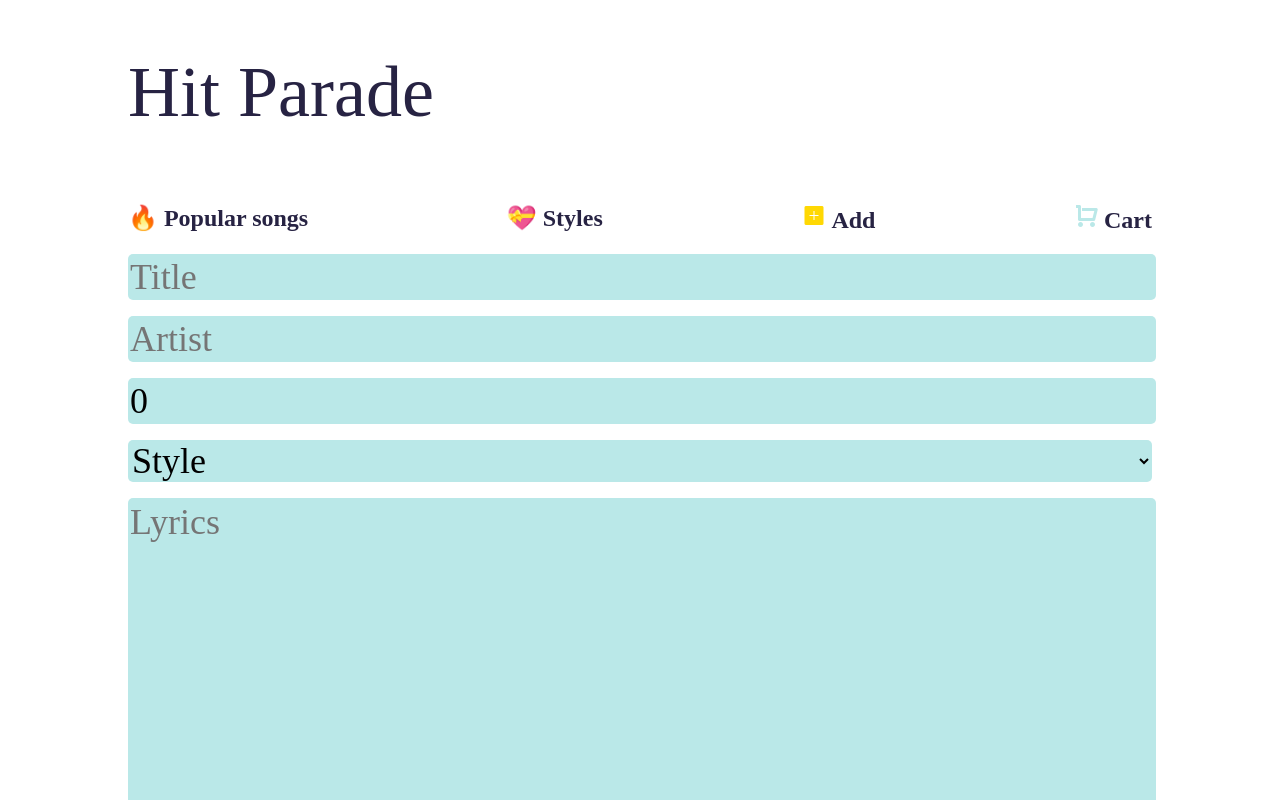
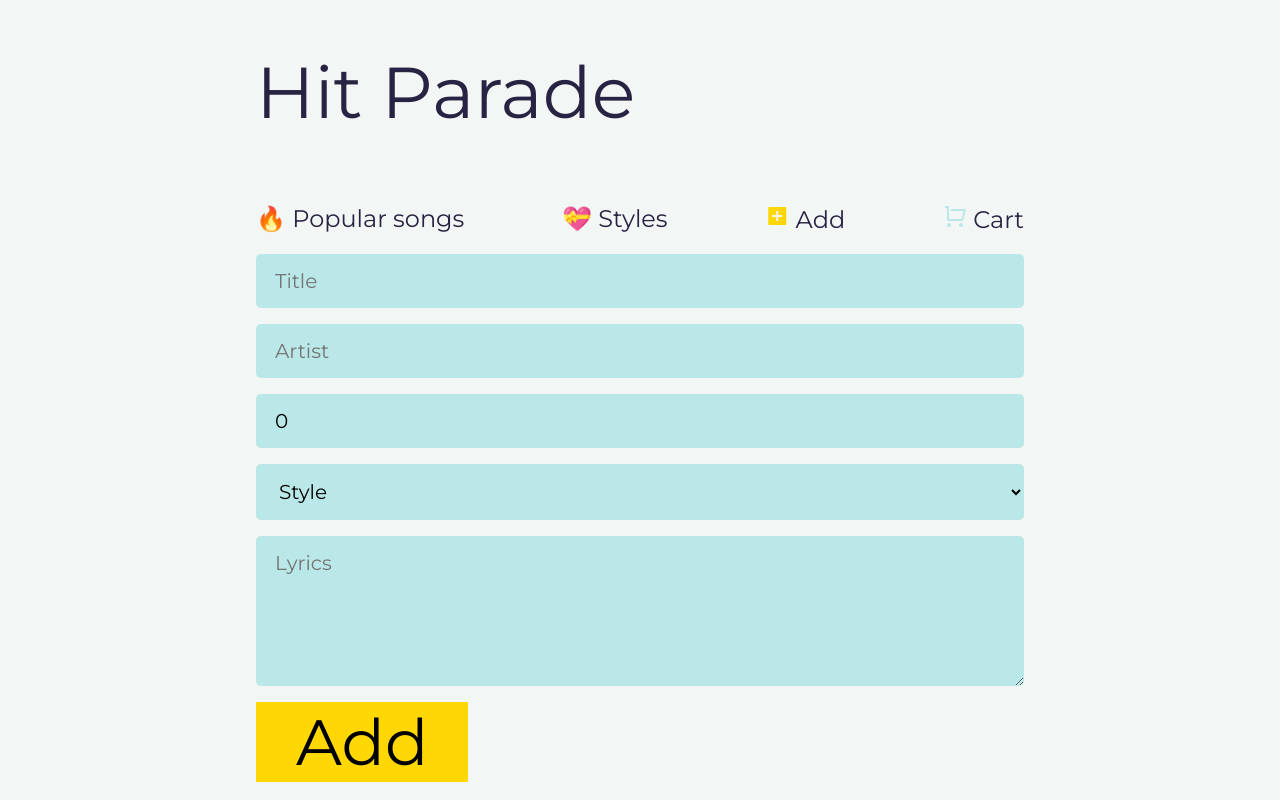
Before and after one commit to Fodilahy-mena/hit-parade-react, a React app: page /add in a window 1280 px wide. Shown: the top 800 px of the page. Built offline with nearby package versions, Linux system fonts and the light colour scheme.

Commit message:
some conversion with styles and functionalities in some components

```diff
--- a/App.js
+++ b/App.js
@@ -1,5 +1,5 @@
 import React from 'react';
-import {Switch, Route, Router} from 'react-router-dom'
+import {Switch, Route, Link} from 'react-router-dom'
 import Songs from './pages/Songs';
 import Header from './components/Header';
 import Styles from './pages/Styles'
@@ -13,7 +13,10 @@ import Add from './pages/Add';
 function App() {
     return (
         <div>
-            <h1>Hit Parade</h1>
+            <Link to="/">
+                <h1>Hit Parade</h1>
+			</Link>
+
             <Header />
 
 			<Switch>
--- a/Context.js
+++ b/Context.js
@@ -7,76 +7,43 @@ function ContextProvider(props) {
 
     const [allSongs, setAllSongs] = useState([]);
     const [cartItems, setCartItems] = useState([]);
-    ///
-    const [titleInput, setTitleInput] = useState('');
-    const [artistInput, setArtistInput] = useState('');
-    const [styleInput, setStyleInput] = useState('');
-    const [lyricsInput, setLyricsInput] = useState('');
-    const [priceInput, setPriceInput] = useState(0);
-    // const [songs, setSongs] = useState([])
 
     useEffect(() => {
+        initCartItems();
+    }, [])
+    useEffect(() => {
+        const lsAllSongs = JSON.parse(localStorage.getItem('allSongs'));
+        if(lsAllSongs) {
+            setAllSongs(lsAllSongs)
+        } else {
         setAllSongs(songsData);
+        }
     }, []);
 
-    const addNewSong = () => {
-        setAllSongs([
-            ...allSongs,
-            {
-                artist: artistInput,
-                style: styleInput,
-                id: Date.now(),
-                title: titleInput,
-                upVotes: 0,
-                downVotes: 0,
-                isFavorite: false,
-                lyrics: lyricsInput,
-                price: Number(priceInput),
-            }
-        ]);
-    };
+    useEffect(() => {
+        if(allSongs.length > 0) {
+            localStorage.setItem('allSongs', JSON.stringify(allSongs));
+        }
+
+    }, [allSongs])
+
+    function initCartItems() {
+        const lsCartItems = JSON.parse(localStorage.getItem('cartItems'));
+        if(lsCartItems) {
+            setCartItems(lsCartItems)
+        }
+    }
+
+    useEffect(() => {
+        localStorage.setItem('cartItems', JSON.stringify(cartItems));
+    }, [cartItems])
+
     function sortSong(songA, songB) {
 		const rateSongA = songA.upVotes - songA.downVotes;
 		const rateSongB = songB.upVotes - songB.downVotes;
 		return rateSongB - rateSongA;
     }
     allSongs.sort(sortSong);
-    const handleChangeTitle = (e) => {
-        e.preventDefault();
-        setTitleInput(e.target.value)
-    }
-    const handleChangeArtist = (e) => {
-        e.preventDefault();
-        setArtistInput(e.target.value)
-    }
-    const handleChangePrice = (e) => {
-        e.preventDefault();
-        setPriceInput(e.target.value)
-    }
-    const handleChangeStyle = (e) => {
-        e.preventDefault();
-        setStyleInput(e.target.value)
-    }
-    const handleChangeLyrics = (e) => {
-        e.preventDefault();
-        setLyricsInput(e.target.value)
-    }
-    const handleSubmit = (e) => {
-        e.preventDefault();
-        if(titleInput === '') return;
-        if(artistInput === '') return;
-        if(styleInput === '') return;
-        if(lyricsInput === '') return;
-        addNewSong();
-        setTitleInput('');
-        setArtistInput('');
-        setPriceInput(0);
-        setStyleInput('');
-        setLyricsInput('')
-        console.log(allSongs);
-
-    }
-    // console.log("newsongs",songs)
 
     // updating isFavorite when clicked
     function toggleFavorite(id) {
@@ -152,17 +119,8 @@ function ContextProvider(props) {
         cartItems,
         removeSongFromCart,
         boughtCart,
-        handleChangeTitle,
-        titleInput,
-        handleChangeArtist,
-        artistInput,
-        handleChangePrice,
-        priceInput,
-        handleChangeStyle,
-        styleInput,
-        handleChangeLyrics,
-        lyricsInput,
-        handleSubmit}}>
+        setAllSongs
+        }}>
                 {props.children}
             </Context.Provider>
 }
--- a/components/Header.js
+++ b/components/Header.js
@@ -17,7 +17,7 @@ function Header() {
 				<h2><i className="ri-add-box-fill filledAddCart"></i> Add</h2>
 			</Link>
 			<Link to="/cart">
-                <h2> {cartItems.length > 0 ? <i className="ri-shopping-cart-fill cartheadfill"></i> : <i className="ri-shopping-cart-line cartheadnull"></i>} Cart</h2>
+	<h2> {cartItems.length > 0 ? <i className="ri-shopping-cart-fill cartheadfill">{cartItems.length}</i> : <i className="ri-shopping-cart-line cartheadnull"></i>} Cart</h2>
 			</Link>
 		</header>
     )
--- a/components/Song.js
+++ b/components/Song.js
@@ -36,7 +36,7 @@ function Song({song}) {
                         <i className="ri-arrow-up-line"></i>
                     </button>
                 </div>
-
+               <span id="total_votes">{song.upVotes - song.downVotes}</span>
                 <div className="votes_down">
                     <span>{song.downVotes}</span>
                     <button onClick={() => toggleDownVotes(song.id)}>
--- a/index.html
+++ b/index.html
@@ -9,6 +9,10 @@
 </head>
 <body>
     <div id="root"></div>
+    <footer>
+        <p>Jerome @ DevChallenges.io</p>
+        <small>© Copyright 2020 Jerome, DevChallenges.io</small>
+    </footer>
     <script src="./index.js"></script>
 </body>
 </html>
--- a/pages/Add.js
+++ b/pages/Add.js
@@ -1,24 +1,54 @@
-import React, {useContext} from 'react'
+import React, {useContext, useState} from 'react'
 import { Context } from '../Context';
 function Add() {
-    const {
-        handleChangeTitle, titleInput,
-        handleChangeArtist, artistInput,
-        handleChangePrice,
-        priceInput,
-        handleChangeStyle,
-        styleInput,
-        handleChangeLyrics,
-        lyricsInput,
-        handleSubmit }= useContext(Context);
+    const {allSongs, setAllSongs}= useContext(Context);
+    ///
+    const [title, setTitleInput] = useState('');
+    const [artist, setArtistInput] = useState('');
+    const [style, setStyleInput] = useState('');
+    const [lyrics, setLyricsInput] = useState('');
+    const [price, setPriceInput] = useState(0);
+    // const [songs, setSongs] = useState([])
 
+    const addNewSong = () => {
+        setAllSongs([
+            ...allSongs,
+            {
+                artist,
+                style,
+                id: Date.now(),
+                title,
+                upVotes: 0,
+                downVotes: 0,
+                isFavorite: false,
+                lyrics,
+                price: Number(price),
+            }
+        ]);
+    };
+
+    const handleSubmit = (e) => {
+        e.preventDefault();
+        if(title === '') return;
+        if(artist === '') return;
+        if(style === '') return;
+        if(lyrics === '') return;
+        addNewSong();
+        setTitleInput('');
+        setArtistInput('');
+        setPriceInput(0);
+        setStyleInput('');
+        setLyricsInput('')
+        console.log(allSongs);
+
+    }
     return (
         <div>
             <form onSubmit={handleSubmit}>
-                <input className="input" type="text" name="title" value={titleInput} onChange={handleChangeTitle} placeholder="Title" required/>
-                <input className="input" type="text" name="artist" value={artistInput} onChange={handleChangeArtist} placeholder="Artist" required/>
-                <input className="input" type="number" name="price" value={priceInput} onChange={handleChangePrice} placeholder="Price" required/>
-                <select className="input" type="text" name="style" value={styleInput} onChange={handleChangeStyle} placeholder="Style" required>
+                <input className="input" type="text" name="title" value={title} onChange={(e) => setTitleInput(e.target.value)} placeholder="Title" required/>
+                <input className="input" type="text" name="artist" value={artist} onChange={(e) => setArtistInput(e.target.value)} placeholder="Artist" required/>
+                <input className="input" type="number" name="price" value={price} onChange={(e) => setPriceInput(e.target.value)} placeholder="Price" required/>
+                <select className="input" type="text" name="style" value={style} onChange={(e) =>  setStyleInput(e.target.value)} placeholder="Style" required>
                     <option value="">Style</option>
                     <option value="Bassessa">Bassessa</option>
                     <option value="Country">Country</option>
@@ -35,7 +65,7 @@ function Add() {
                     <option value="Waza">Waza</option>
                     <option value="Others">Others</option>
                 </select>
-                <textarea className="input" type="text" name="lyrics" value={lyricsInput} onChange={handleChangeLyrics} placeholder="Lyrics" required rows="10" cols="40"/>
+                <textarea className="input" type="text" name="lyrics" value={lyrics} onChange={(e) => setLyricsInput(e.target.value)} placeholder="Lyrics" required rows="5" cols="40"/>
                 <button className="add_btn" type="submit">Add</button>
             </form>
         </div>
--- a/pages/SongLyrics.js
+++ b/pages/SongLyrics.js
@@ -13,10 +13,13 @@ function SongLyrics() {
     return (
         thisSong.map(song => (
         <div key={song.id}>
-            <h3 className="lyrics_owner">{song.artist}</h3>
+            <i style={{fontSize: "20px",color: "blue", position: "relative", top: "2rem", cursor: "pointer", alignItems: "center"}} className="ri-arrow-left-line" onClick={() => history.back()}>Go Back</i>
+            <h3 className="lyrics_owner">{song.title}: {song.artist}</h3>
             <div className="lyrics">
+                <h3>Lyrics</h3>
                 <p>{song.lyrics}</p>
             </div>
+
         </div>
         ))
     )
--- a/style.css
+++ b/style.css
@@ -1,11 +1,16 @@
+@import url('https://fonts.googleapis.com/css?family=Montserrat:300,400,500,bold&display=swap');
 body {
     margin: 0;
     padding: 0;
     font-family: Montserrat;
     font-style: normal;
     font-weight: normal;
+    background-color: #f2f7f5;
 }
-#root > div > h1 {
+#root > div > a {
+    text-decoration: none;
+}
+#root > div > a > h1 {
     font-family: Montserrat;
     font-style: normal;
     font-weight: normal;
@@ -27,38 +32,47 @@ header a {
     color: #272343;
 
 }
+header h2 {
+    font-weight: 400;
+}
+header h2:hover {
+    font-weight: bold;
+}
 .cartheadnull {
     color: #BAE8E8;
 }
 .cartheadfill {
     color: #FFD803;
 }
-#root > div {
-    max-width: 80%;
-    min-width: 80%;
+#root > div , footer{
+    max-width: 95%;
+    min-width: 95%;
     margin: auto;
 }
 
+
 .song {
-    display: grid;
-    grid-template-columns: .5fr 1fr 1fr auto;
-    margin-bottom: 16px;
-    padding: 40px;
+    display: flex;
+    /* grid-template-columns: .5fr 1fr 1fr auto; */
+    justify-content: space-between;
+    margin-bottom: 42px;
+    padding: 32px;
     color: white;
     background-color: black;
+    border-radius: 5px;
+    align-items: center;
 }
 .song h2 {
     margin: 0;
-    font-size: 36px;
+    /* font-size: 36px; */
+    font-weight: normal;
     line-height: 44px;
 }
 .song span {
     font-size: 18px;
     line-height: 22px;
 }
-.song_favorite {
-    margin: auto;
-}
+
 .song_favorite > i {
     font-size: 1.2rem;
     position: relative;
@@ -67,13 +81,16 @@ header a {
 }
 .song_votes {
     display: flex;
-    margin: auto;
+    align-items: center;
+}
+.song_votes span {
+    color: #BAE8E8;
 }
 
 .song_interest {
     display: flex;
     justify-content: space-between;
-    margin: auto;
+    align-items: center;
 }
 
 .song_votes span, .song_votes button {
@@ -96,7 +113,10 @@ header a {
 .song_votes button > i {
     font-size: 1.2rem;
 	position: relative;
-	/* cursor: pointer; */
+
+}
+.song_votes button > i:hover {
+    color: #FFD803;
 }
 .song_votes i {
     cursor: pointer;
@@ -105,8 +125,11 @@ header a {
     display: flex;
     justify-content: space-between;
 }
-.votes_up {
-    /* margin-right: 16px; */
+#total_votes {
+    position: relative;
+    top: 21px;
+    right: 8px;
+    color: #FFD803;
 }
 .song_interest i {
     font-size: 1.2rem;
@@ -114,6 +137,9 @@ header a {
     /* top: 10px; */
     cursor: pointer;
     color: #BAE8E8;
+}
+.song_interest i:hover {
+    color: #FFD803;
 }
 .song_interest i:nth-of-type(1) {
     margin-right: 16px;
@@ -128,12 +154,14 @@ header a {
     grid-template-columns: .5fr 1fr auto;
     gap: 16px;
     margin-bottom: 16px;
-    padding: 16px;
+    padding: 32px;
     color: white;
     background-color: black;
+    border-radius: 5px;
 }
 .cart_item h2 {
     margin: 0;
+    font-weight: 400;
 }
 .cart_item > p {
     color:  #FFD803;
@@ -186,23 +214,26 @@ header a {
 .link__to-lyrics {
     text-decoration: none;
 }
-
+form {
+    display: flex;
+    flex-direction: column;
+}
 .input {
     background: #BAE8E8;
     border-radius: 5px;
     font-family: Montserrat;
     font-style: normal;
     font-weight: normal;
-    font-size: 36px;
-    line-height: 44px;
-    /* identical to box height */
-    width: 100%;
-    /* min-width: 200px; */
-    /* padding-right: .5rem; */
+    font-size: 20px;
+
     border: none;
     cursor: pointer;
     color: #000000;
     outline: none;
+    padding-block-start: 15px;
+    padding-block-end: 15px;
+    padding-inline-start: 19px;
+    padding-inline-end: 19px;
     margin-bottom: 1rem;
 }
 
@@ -227,10 +258,14 @@ header a {
     min-width: auto;
     padding: 50px;
 }
+.styles a:hover {
+    color: #FFD803;
+}
+
 .lyrics_owner, .individualStyle {
     font-size: 64px;
     color: #000000;
-
+    font-weight: 400;
 }
 .song_from_style {
     background: #272343;
@@ -238,9 +273,20 @@ header a {
     color: #FFFFFE;
     padding: 30px;
     max-width: 60%;
-    margin-bottom: 16px;
+    margin-bottom: 42px;
 }
 
 .song_interest .filledCart, .filledAddCart  {
     color:  #FFD803;
 }
+footer {
+    margin-top: 4rem;
+    margin-bottom: 4rem;
+}
+
+@media (min-width: 679px) {
+    #root > div, footer {
+    max-width: 60%;
+    min-width: 60%;
+    }
+}
```
Also changed, not shown: 6 other files (tests, documents, lock files or other folders).
